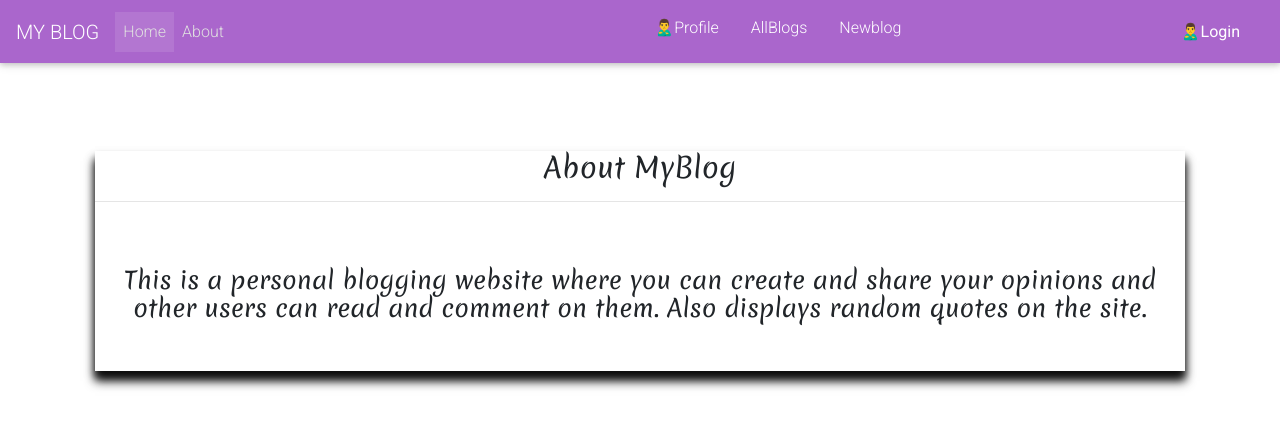
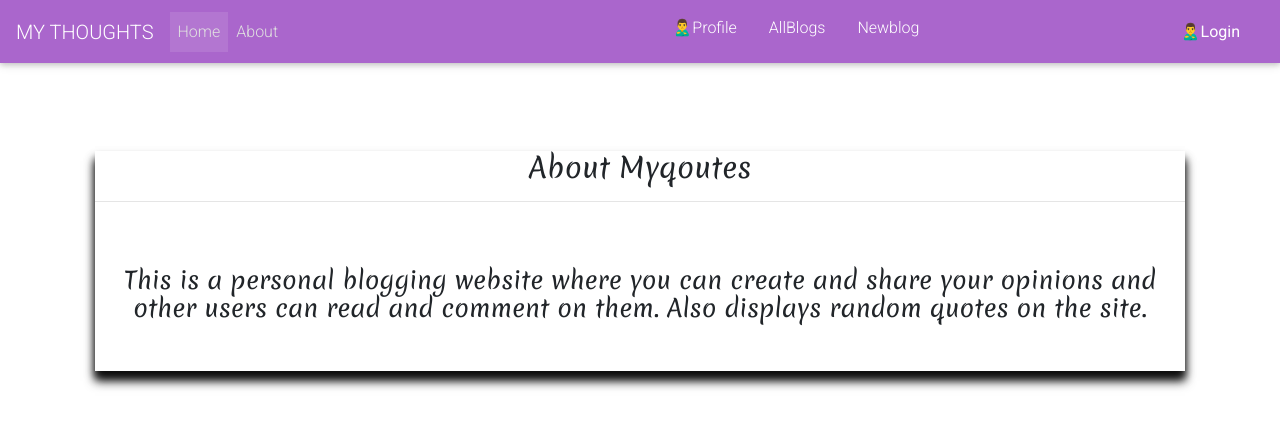
Before and after one commit to kitili/Blog-your-thoughts, a Flask app: page /about in a window 1280 px wide. Shown: the top 425 px of the page. Run offline with Flask 2, Linux system fonts and the light colour scheme; some libraries are stand-ins or nearby versions.

Commit message:
final commit

```diff
--- a/app/templates/about.html
+++ b/app/templates/about.html
@@ -4,7 +4,7 @@
 <div class="container" style="font-size: 22px; font-family: 'Merienda', cursive;  padding-top: 40px;">
     <div class="my-pitches mb-5 mt-5"
         style="box-shadow: 0 7px 8px 0 rgba(0,0,0,0.8), 0 10px 10px 0 rgba(0,0,0,0.8); margin-top: 10px;margin: 10px;">
-        <h3 class="text-center mt-5">About MyBlog</h3>
+        <h3 class="text-center mt-5">About Myqoutes</h3>
         <hr>
         <h4 class="text-center mb-5 mt-5 pt-3 pb-5">This is a personal blogging website where you can create and share
             your opinions and other users can read and comment on them. Also displays random quotes on the site.</h4>
--- a/app/templates/index.html
+++ b/app/templates/index.html
@@ -7,7 +7,7 @@
 <div class="container-fluid" style="font-size: 20px; font-family: 'Merienda', cursive;  padding-top: 40px;">
     <div class="jumbotron hjumbo">
         <div class="overlay">
-            <h1 class="text-center text-bold" style="color: #9933CC;">WELCOME TO MY BLOG FEEL COMFORTABLE!!</h1>
+            <h1 class="text-center text-bold" style="color: #9933CC;">WELCOME TO MY THOUGHTS FEEL COMFORTABLE!!</h1>
         </div>
     </div>
 
--- a/app/templates/navbar.html
+++ b/app/templates/navbar.html
@@ -2,7 +2,7 @@
 <nav class="navbar navbar-expand-lg navbar-dark secondary-color">
 
     <!-- Navbar brand -->
-    <a class="navbar-brand" href="/">MY BLOG
+    <a class="navbar-brand" href="/">MY THOUGHTS
         <span class="sr-only">(current)</span>
     </a>
 
--- a/app/templates/newBlog.html
+++ b/app/templates/newBlog.html
@@ -6,7 +6,7 @@
     <div class="row">
         <div class="col-md-2"> </div>
         <div class="col-md-8 mt-3 p-5 card">
-            <h3 class="mt-3 pb-3 text-center">New Blog</h3>
+            <h3 class="mt-3 pb-3 text-center">New THOUGHT</h3>
             <hr>
             {{wtf.quick_form(blog_form)}}
 
--- a/app/templates/newComment.html
+++ b/app/templates/newComment.html
@@ -5,7 +5,7 @@
 <div class="container" style="font-size: 22px; font-family: 'Merienda', cursive;  padding-top: 40px;">
 <div class="row">
 <div class="col-md-4 mt-3 p-5">
-    <h3 class="mt-3 pb-3 text-center">Blog</h3>
+    <h3 class="mt-3 pb-3 text-center">THOUGHT</h3>
     <hr>
     {%for blog in blog%}
     <p class="text-default">{{blog.title_blog}}</p>
--- a/app/templates/subscribe.html
+++ b/app/templates/subscribe.html
@@ -6,7 +6,7 @@
     <div class="row">
         <div class="col-md-2"> </div>
         <div class="col-md-8 mt-3 p-5 card">
-            <h3 class="mt-3 pb-3 text-center">Welcome to My Blog</h3>
+            <h3 class="mt-3 pb-3 text-center">Welcome to My THOUGHT</h3>
             <hr>
             {{wtf.quick_form(subscriber_form)}}
 
--- a/app/templates/updateBlog.html
+++ b/app/templates/updateBlog.html
@@ -6,7 +6,7 @@
 <div class="row">
 <div class="col-md-2"> </div>
 <div class="col-md-8 mt-3 p-5">
-    <h3 class="mt-3 pb-3 text-center">Update Blog</h3>
+    <h3 class="mt-3 pb-3 text-center">Update THOUGHT</h3>
     <hr>
 {{wtf.quick_form(form)}}
 
```
